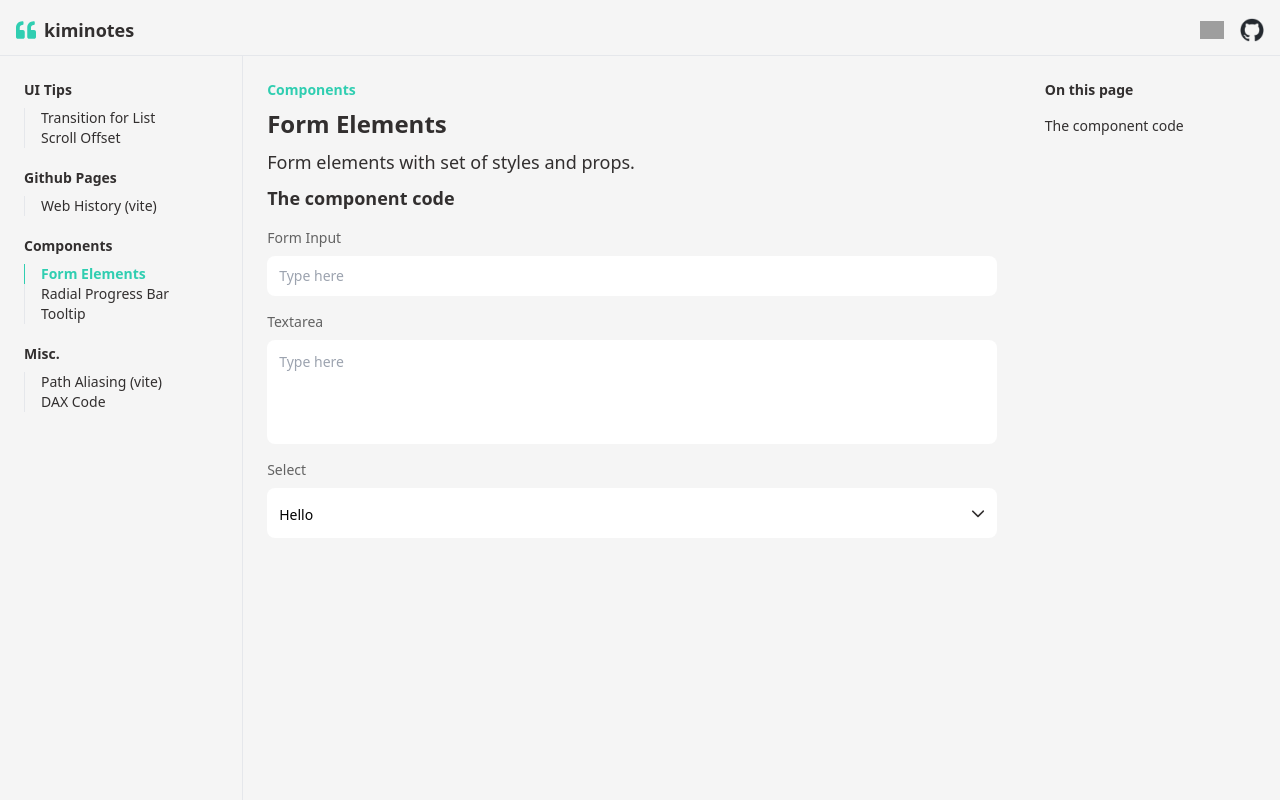
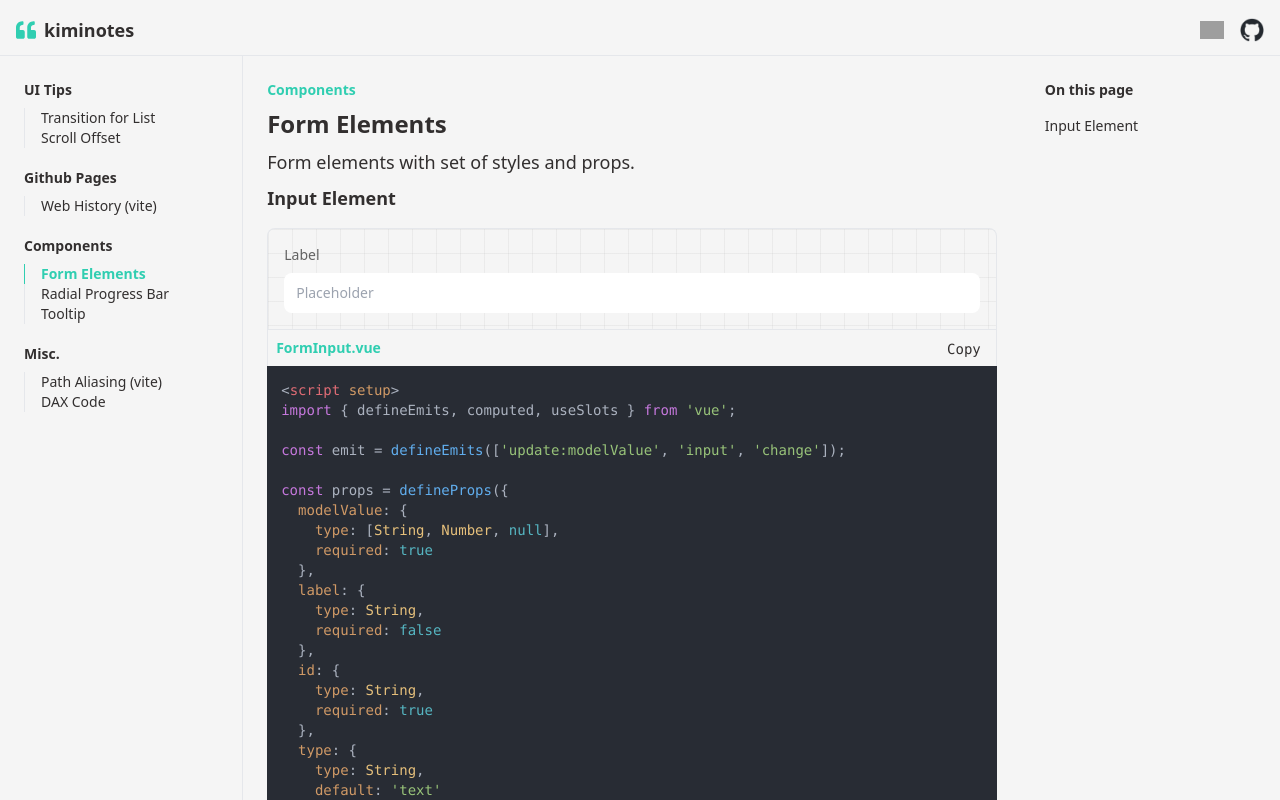
Before and after one commit to rulkimi/kiminotes, a Vue app: page /#/form-elements in a window 1280 px wide. Built offline with nearby package versions, Linux system fonts and the light colour scheme; grey boxes are pictures that could not be loaded.

Commit message:
add form elements code

```diff
--- a/src/views/FormElements.vue
+++ b/src/views/FormElements.vue
@@ -1,11 +1,211 @@
 <script setup>
 import PageLayout from '@/layout/PageLayout.vue';
-import { FormInput, FormTextarea, FormSelect } from '@/components/templates';
+import { FormInput, FormTextarea, FormSelect, PreviewBlock } from '@/components/templates';
 
 import { ref } from 'vue';
 
 const inputValue = ref('');
 const selectedValue = ref('Hello');
+
+const formInputComponentCode = ref(`<script setup>
+import { defineEmits, computed, useSlots } from 'vue';
+
+const emit = defineEmits(['update:modelValue', 'input', 'change']);
+
+const props = defineProps({
+  modelValue: {
+    type: [String, Number, null],
+    required: true
+  },
+  label: {
+    type: String,
+    required: false
+  },
+  id: {
+    type: String,
+    required: true
+  },
+  type: {
+    type: String,
+    default: 'text'
+  },
+  placeholder: {
+    type: String,
+    required: false
+  },
+  required: {
+    type: Boolean,
+    default: false
+  },
+  readonly: {
+    type: Boolean,
+    default: false
+  },
+  error: {
+    type: Boolean,
+    default: false
+  },
+  errorMessage: {
+    type: String,
+    default: ''
+  },
+  disabled: {
+    type: Boolean,
+    default: false
+  },
+  inputClass: {
+    type: String,
+    required: false
+  },
+  labelClass: {
+    type: String,
+    required: false
+  },
+  isBlock: {
+    type: Boolean,
+    default: true
+  },
+  width: {
+    type: String,
+    default: 'w-full'
+  }
+});
+
+const slots = useSlots();
+
+const updateValue = event => {
+  emit('update:modelValue', event.target.value);
+  emit('input', event.target.value);
+}
+
+const onChange = event => {
+  emit('change', event.target.value);
+}
+
+const hasPrependIcon = computed(() => {
+  return slots['prepend-icon'];
+});
+
+const hasAppendIcon = computed(() => {
+  return slots['append-icon'];
+});
+
+const conditionalInputStyles = computed(() => {
+  return {
+    'border': (props.error || props.errorMessage) && !props.readonly,
+    'border-red-300': props.error || props.errorMessage,
+    'opacity-50 cursor-not-allowed': props.disabled,
+    'pl-10': props.hasPrependIcon,
+    'pr-10': props.hasAppendIcon,
+  };
+});
+
+<\/script>
+
+<template>
+  <fieldset :class="width">
+    <div v-if="label" class="block mb-2">
+      <label
+        :for="id"
+        class="text-sm font-medium text-black/60 dark:text-white/60"
+        :class="labelClass"
+      >
+        {{ label }}
+      </label>
+      <span v-if="required && !readonly" class="ml-1 text-red-500">*</span>
+    </div>
+    <div
+      class="relative items-center h-[40px] bg-white"
+      :class="[
+        inputClass,
+        width,
+        conditionalInputStyles,
+        isBlock ? 'flex' : 'inline-flex',
+        readonly ? 'border-b break-words !bg-transparent' : 'rounded-lg px-3'
+      ]"
+    >
+      <div v-if="hasPrependIcon" class="absolute left-3 text-gray-500">
+        <slot name="prepend-icon"></slot>
+      </div>
+      <div v-if="hasAppendIcon" class="absolute right-3 text-gray-500">
+        <slot name="append-icon"></slot>
+      </div>
+      <input
+        v-bind="$attrs"
+        :id="id"
+        :type="type"
+        :placeholder="placeholder"
+        :required="required"
+        :value="modelValue"
+        @input="updateValue($event)"
+        @change="onChange($event)"
+        class="block outline-none bg-transparent text-black"
+        :class="[width, { 'no-arrows': type === 'number' }]"
+        :disabled="disabled"
+        :readonly="readonly"
+      >
+    </div>
+    <transition name="shake-fade">
+      <small
+        v-if="errorMessage"
+        class="block text-red-400"
+        :class="{ 'opacity-50' : disabled }"
+      >
+        {{ errorMessage }}
+      </small>
+    </transition>
+  </fieldset>
+<\/template>
+
+<style scoped>
+.no-arrows::-webkit-outer-spin-button,
+.no-arrows::-webkit-inner-spin-button {
+  -webkit-appearance: none;
+  margin: 0;
+}
+
+.no-arrows {
+  -moz-appearance: textfield;  /* Firefox */
+  -webkit-appearance: none;    /* Chrome, Safari, Opera */
+  appearance: none;            /* Standard */
+}
+
+/* Hides the arrows in Internet Explorer and Edge */
+.no-arrows::-webkit-inner-spin-button,
+.no-arrows::-webkit-outer-spin-button {
+  -webkit-appearance: none;
+  margin: 0;
+}
+
+.shake-fade-enter-active {
+  animation: shake 0.5s ease;
+}
+.shake-fade-leave-active {
+  transition: all 0.5s ease;
+}
+.shake-fade-enter-from, .shake-fade-leave-to {
+  opacity: 0;
+}
+
+@keyframes shake {
+  0%, 100% { transform: translateX(0); }
+  25% { transform: translateX(-5px); }
+  50% { transform: translateX(5px); }
+  75% { transform: translateX(-5px); }
+}
+
+input::placeholder {
+  height: 40px;
+}
+
+input:-webkit-autofill,
+input:-webkit-autofill:hover,
+input:-webkit-autofill:focus,
+input:-webkit-autofill:active{
+    -webkit-box-shadow: 0 0 0 30px white inset !important;
+}
+<\/style>
+`);
 </script>
 
 <template>
@@ -16,13 +216,18 @@ const selectedValue = ref('Hello');
 
     <template #content>
       <div class="flex flex-col gap-4">
-        <h3 class="text-lg font-bold sublink">The component code</h3>
-        <FormInput
-          label="Form Input"
-          id="form-input"
-          placeholder="Type here"
-          v-model="inputValue"
-        />
+
+        <h3 class="text-lg font-bold sublink">Input Element</h3>
+        <PreviewBlock :template-code="formInputComponentCode" file-name="FormInput.vue">
+          <FormInput
+            label="Label"
+            id="form-input"
+            placeholder="Placeholder"
+            v-model="inputValue"
+          />
+        </PreviewBlock>
+
+
         <FormTextarea
           label="Textarea"
           id="form-textarea"
```
